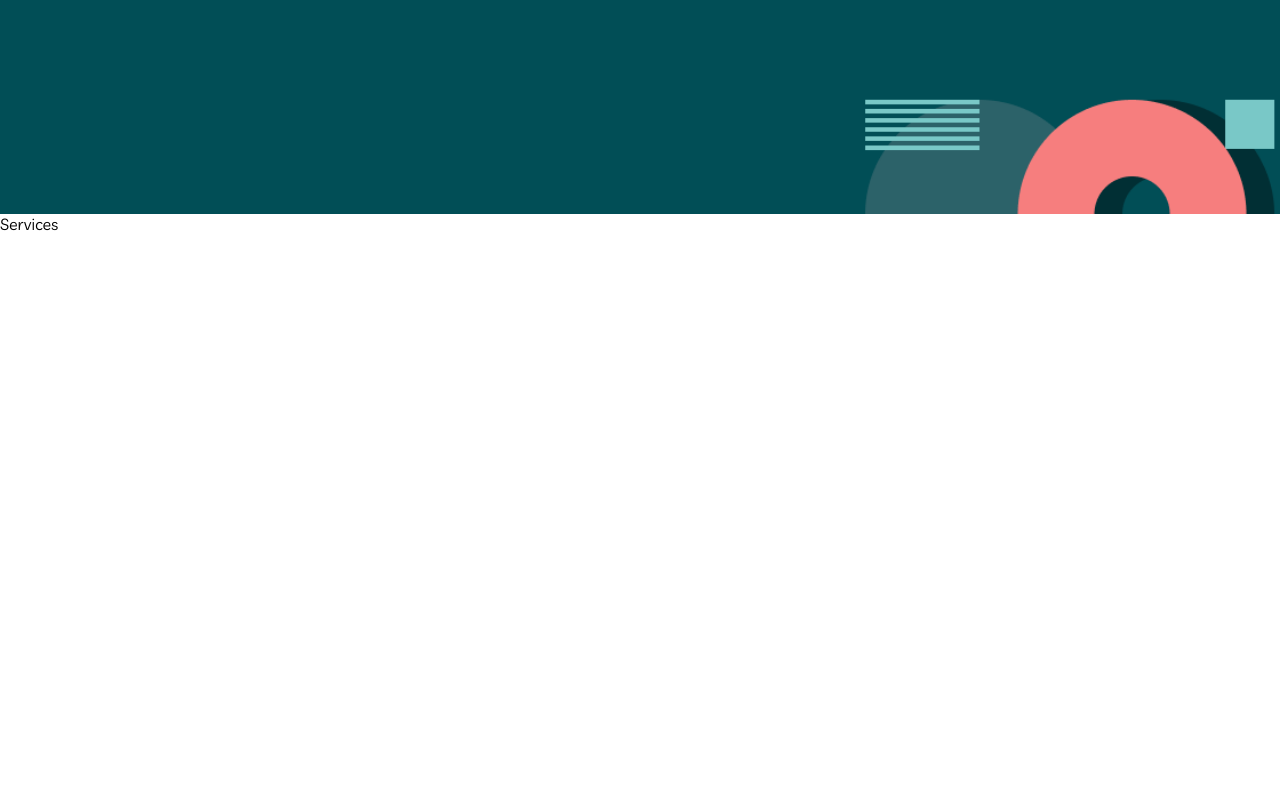
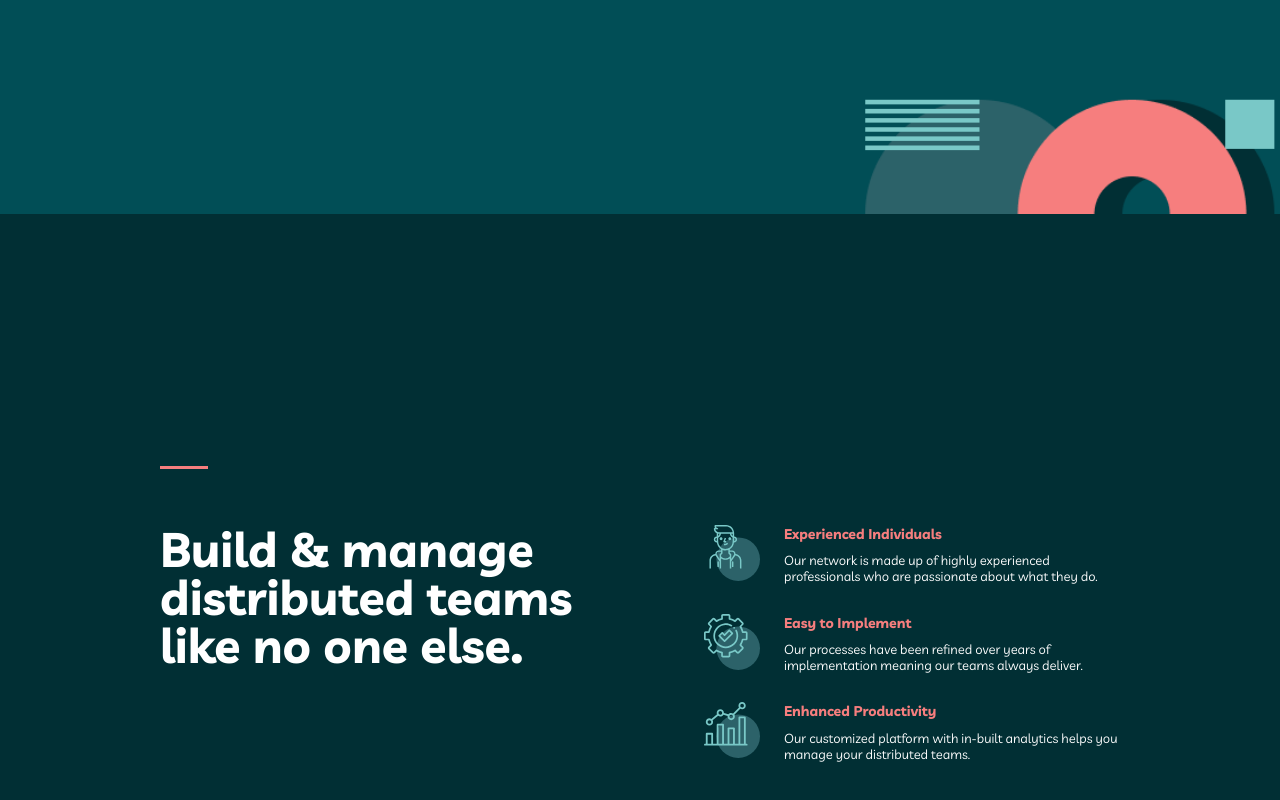
Before and after one commit to Mahmud1087/portfolio-projects, a React (Vite) app in the folder myteam-multipage-website/: page / in a window 1280 px wide. Shown: the part 586-1386 px from the top of the page. Before the commit the page ends 820 px from the top, so only its background shows below. Built offline with nearby package versions, Linux system fonts and the light colour scheme.

Commit message:
feat: implemented the services section

```diff
--- a/myteam-multipage-website/src/components/homepage/Services.jsx
+++ b/myteam-multipage-website/src/components/homepage/Services.jsx
@@ -1,3 +1,60 @@
+import {
+  Container,
+  LeftContent,
+  RightContent,
+  ServiceStyled,
+} from '../styles/homepage/Services.Styled'
+
+import image1 from '../../assets/Group 11.svg'
+import image2 from '../../assets/Group 12.svg'
+import image3 from '../../assets/Group 13.svg'
+
 export default function Services() {
-  return <div>Services</div>
+  const data = [
+    {
+      id: 1,
+      icon: image1,
+      title: 'Experienced Individuals',
+      text: 'Our network is made up of highly experienced professionals who are passionate about what they do.',
+    },
+    {
+      id: 2,
+      icon: image2,
+      title: 'Easy to Implement',
+      text: 'Our processes have been refined over years of implementation meaning our teams always deliver.',
+    },
+    {
+      id: 3,
+      icon: image3,
+      title: 'Enhanced Productivity',
+      text: 'Our customized platform with in-built analytics helps you manage your distributed teams.',
+    },
+  ]
+
+  return (
+    <ServiceStyled>
+      <Container>
+        <LeftContent>
+          <hr />
+          <h1>Build & manage distributed teams like no one else.</h1>
+        </LeftContent>
+        <RightContent>
+          {data.map((item) => {
+            const { id, title, text, icon } = item
+            return (
+              <div className='container' key={id}>
+                <div>
+                  <img src={icon} alt={`icon ${id}`} />
+                </div>
+                <div className='textContent'>
+                  <h4>{title}</h4>
+                  <p>{text}</p>
+                </div>
+              </div>
+            )
+          })}
+        </RightContent>
+      </Container>
+    </ServiceStyled>
+  )
 }
--- a/myteam-multipage-website/src/components/styles/homepage/Services.Styled.jsx
+++ b/myteam-multipage-website/src/components/styles/homepage/Services.Styled.jsx
@@ -1,3 +1,72 @@
 import styled from 'styled-components'
+import homeBG2 from '../../../assets/homeBG2.png'
 
-export const ServicesStyled = styled.section``
+export const ServiceStyled = styled.section`
+  width: 100%;
+  height: 100vh;
+  display: grid;
+  place-items: center;
+  background: url(${homeBG2});
+  background-position: center;
+  background-size: cover;
+  padding: 0 10rem;
+`
+
+export const Container = styled.div`
+  display: flex;
+  gap: 8rem;
+`
+
+export const LeftContent = styled.div`
+  width: 100%;
+  display: flex;
+  flex-direction: column;
+  row-gap: 2rem;
+
+  hr {
+    width: 3rem;
+    background-color: #f67e7e;
+    border: none;
+    height: 0.2rem;
+  }
+
+  h1 {
+    margin-top: 1.5rem;
+    font-size: 3rem;
+    font-weight: 700;
+    color: white;
+    line-height: 100%;
+  }
+`
+
+export const RightContent = styled.div`
+  width: 100%;
+  display: flex;
+  flex-direction: column;
+  row-gap: 1.8rem;
+  margin-top: 3.7rem;
+  .container {
+    display: flex;
+    gap: 1.5rem;
+
+    img {
+      width: 3.5rem;
+    }
+
+    .textContent {
+      display: flex;
+      flex-direction: column;
+      row-gap: 0.6rem;
+
+      h4 {
+        color: #f67e7e;
+        font-size: 14px;
+      }
+
+      p {
+        color: white;
+        font-size: 13px;
+      }
+    }
+  }
+`
```
